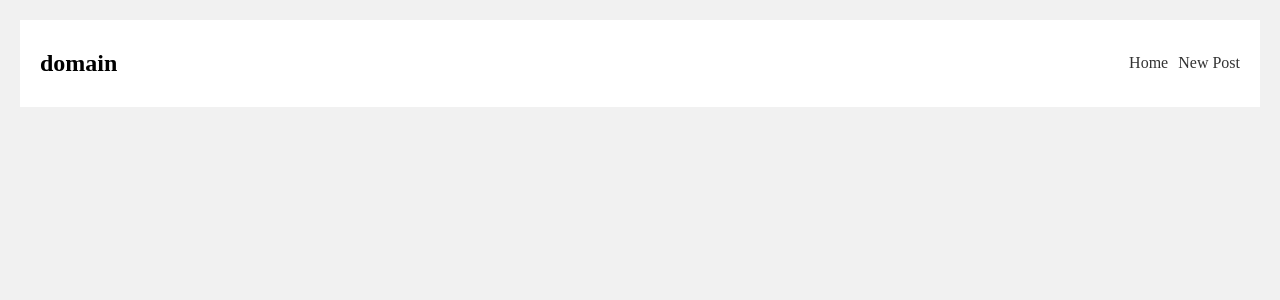
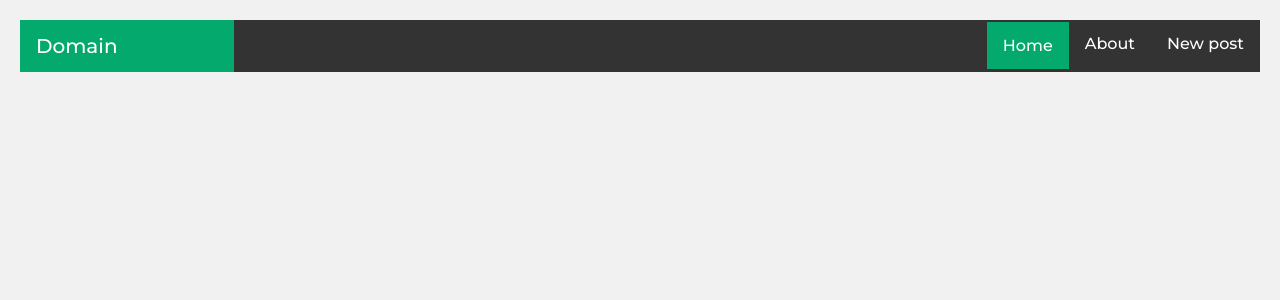
Before and after one commit to Kelvin-Kelechi/blog_app, a React (Create React App) app in the folder frontend/: page / in a window 1280 px wide. Shown: the top 300 px of the page. Built offline with nearby package versions, Linux system fonts and the light colour scheme.

Commit message:
just finished navbar

```diff
--- a/frontend/src/components/Navbar.jsx
+++ b/frontend/src/components/Navbar.jsx
@@ -4,12 +4,13 @@ const Navbar = () => {
   return (
     <header>
       <div className="container">
-        <h2>domain</h2>
         <nav>
-          <div>
-            <a href="">Home</a>
-            <a href="">New Post</a>
-          </div>
+           <ul>
+            <li style={{float:'left',fontSize:'20px',background:"#04AA6D",paddingRight:'100px'}}><a href="">Domain</a></li>
+            <li><a href="">New post</a></li>
+            <li><a href="">About</a></li>
+            <li><a href="" className="active"> Home</a></li>
+           </ul>
         </nav>
       </div>
     </header>
--- a/frontend/src/index.css
+++ b/frontend/src/index.css
@@ -1,3 +1,4 @@
+@import url('https://fonts.googleapis.com/css2?family=Montserrat:wght@500;600&display=swap');
 body {
   background: #f1f1f1;
   margin: 0;
@@ -6,7 +7,7 @@ body {
 header {
   background: #fff;
 }
-header .container {
+/* header .container {
   max-width: 1400px;
   margin: 0 auto;
   padding: 10px 20px;
@@ -17,16 +18,44 @@ header .container {
 header a {
   color: #333;
   text-decoration: none;
-}
+} */
 .pages{
   max-width: 1400px;
   padding: 20px;
   margin: 0 auto;
 }
-nav {
+/* nav {
   display: flex;
   align-items: center;
 }
 nav a {
   margin-left: 10px;
+} */
+ul{
+  list-style-type: none;
+  margin:0;
+  padding:0;
+  overflow: hidden;
+  background-color: #333;
 }
+li{
+  float:right;
+}
+li a{
+  display: flex;
+  text-align: center;
+  padding: 14px 16px;
+  text-decoration: none;
+  font-family: 'Montserrat';
+
+  color:#fff
+
+}
+li a:hover:not(.active){
+  background-color: #111;
+  margin-top: 2px;
+}
+.active{
+  background-color:#04AA6D;
+  margin-top: 2px;
+}
```
